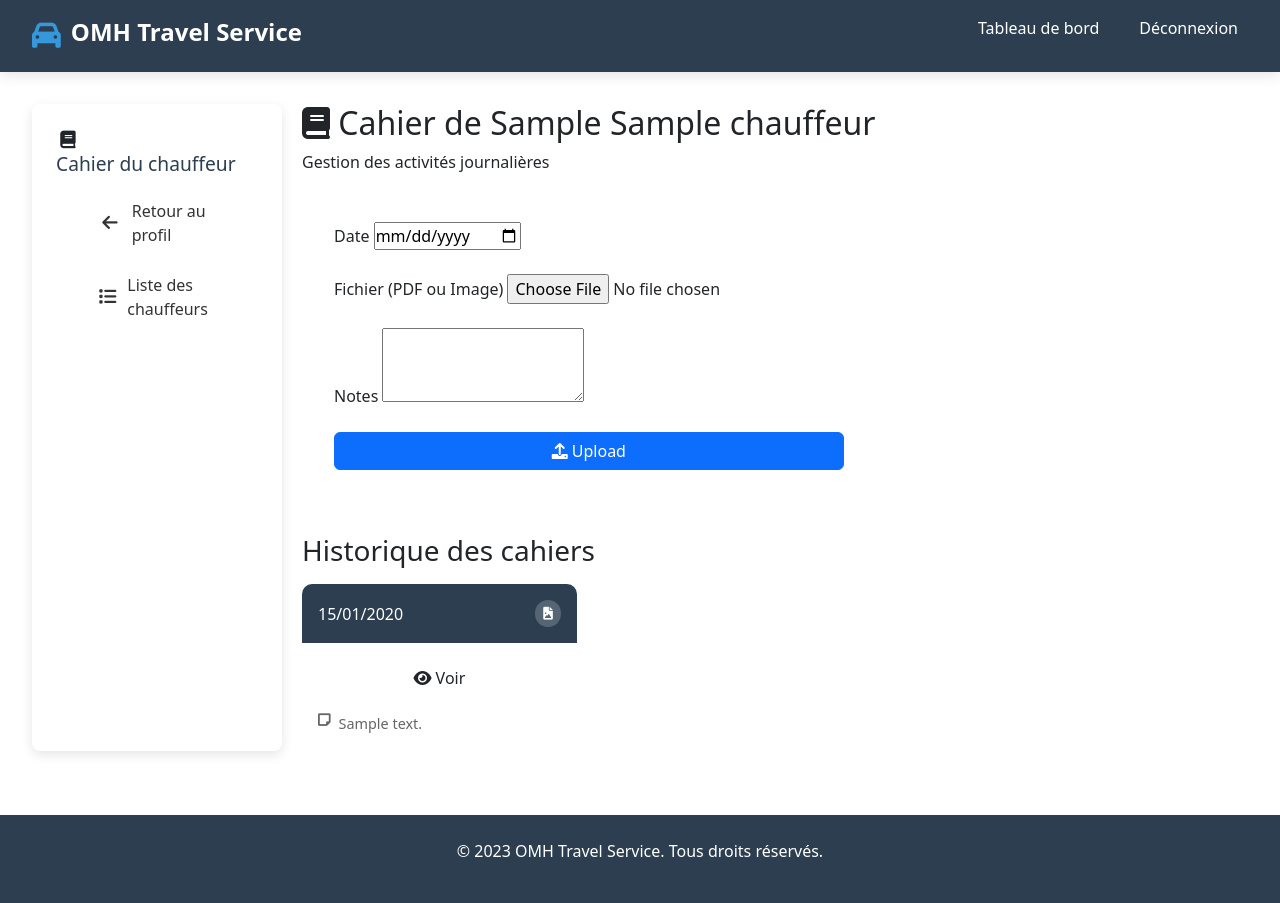
After one commit to HAMMOUDAmustaphaahmed/OMH, a Flask app: page /drivers/cahier/1 in a window 1280 px wide. The commit adds this page. Run offline with Flask 3, Linux system fonts and the light colour scheme; a user stored in the database is signed in; tables that the repository leaves empty hold one stand-in row (values such as "Sample post").

Commit message:
probleme chauffeur, modifier type financement , ajout cahier journalier, et le button exporter

```diff
--- a/routes/drivers.py
+++ b/routes/drivers.py
@@ -1,6 +1,6 @@
 from flask import Blueprint, render_template, redirect, url_for, flash, request
 from flask_login import login_required
-from models import Chauffeur, db, TripAffectation
+from models import Chauffeur,CahierJournalier, db, TripAffectation
 from werkzeug.utils import secure_filename
 import os
 from app import Config
@@ -152,6 +152,18 @@ def edit(driver_id):
         driver.statut = request.form.get('statut')
         driver.notes = request.form.get('notes')
 
+
+
+        driver.type_financement = request.form.get('type_financement')
+        if driver.type_financement == 'Salaire':
+            driver.montant_salaire = request.form.get('montant_salaire')
+            driver.taux_commission = None
+        elif driver.type_financement == 'Commission':
+            driver.taux_commission = request.form.get('taux_commission')
+            driver.montant_salaire = None
+        else :
+            driver.taux_commission = request.form.get('taux_commission')
+            driver.montant_salaire = request.form.get('montant_salaire')
         # Traitement de la photo
         if 'photo' in request.files:
             file = request.files['photo']
@@ -202,3 +214,72 @@ def delete(driver_id):
 def details(driver_id):
     driver = Chauffeur.query.get_or_404(driver_id)
     return render_template('drivers/details.html', driver=driver)
+
+
+@drivers_bp.route('/cahier/<int:driver_id>', methods=['GET'])
+@login_required
+def cahier(driver_id):
+    driver = Chauffeur.query.get_or_404(driver_id)
+    cahiers = CahierJournalier.query.filter_by(id_chauffeur=driver_id).order_by(CahierJournalier.date_cahier.desc()).all()
+    return render_template('drivers/cahier.html', driver=driver, cahiers=cahiers)
+
+@drivers_bp.route('/cahier/<int:driver_id>/upload', methods=['POST'])
+@login_required
+def upload_cahier(driver_id):
+    if 'fichier' not in request.files:
+        flash('Aucun fichier n\'a été envoyé.', 'danger')
+        return redirect(url_for('drivers.cahier', driver_id=driver_id))
+
+    file = request.files['fichier']
+    if file.filename == '':
+        flash('Aucun fichier sélectionné.', 'danger')
+        return redirect(url_for('drivers.cahier', driver_id=driver_id))
+
+    try:
+        date_cahier = datetime.strptime(request.form.get('date_cahier'), '%Y-%m-%d').date()
+
+        # Vérifier si un cahier existe déjà pour cette date
+        existing_cahier = CahierJournalier.query.filter_by(
+            id_chauffeur=driver_id,
+            date_cahier=date_cahier
+        ).first()
+
+        if existing_cahier:
+            flash('Un cahier existe déjà pour cette date.', 'danger')
+            return redirect(url_for('drivers.cahier', driver_id=driver_id))
+
+        if file and allowed_cahier_file(file.filename):
+            filename = secure_filename(file.filename)
+            unique_filename = f"{uuid.uuid4()}_{filename}"
+
+            # Créer le dossier pour ce chauffeur s'il n'existe pas
+            driver_folder = os.path.join(Config.UPLOAD_FOLDER, 'cahiers', f'chauffeur_{driver_id}')
+            date_folder = os.path.join(driver_folder, date_cahier.strftime('%Y-%m-%d'))
+            os.makedirs(date_folder, exist_ok=True)
+
+            file_path = os.path.join(date_folder, unique_filename)
+            file.save(file_path)
+
+            # Créer l'entrée dans la base de données
+            new_cahier = CahierJournalier(
+                id_chauffeur=driver_id,
+                date_cahier=date_cahier,
+                fichier_url=f'/static/uploads/cahiers/chauffeur_{driver_id}/{date_cahier.strftime("%Y-%m-%d")}/{unique_filename}',
+                type_fichier='pdf' if file.filename.endswith('.pdf') else 'image',
+                notes=request.form.get('notes')
+            )
+
+            db.session.add(new_cahier)
+            db.session.commit()
+
+            flash('Le cahier a été uploadé avec succès.', 'success')
+            return redirect(url_for('drivers.cahier', driver_id=driver_id))
+
+    except Exception as e:
+        flash(f'Une erreur est survenue : {str(e)}', 'danger')
+
+    return redirect(url_for('drivers.cahier', driver_id=driver_id))
+
+def allowed_cahier_file(filename):
+    ALLOWED_EXTENSIONS = {'pdf', 'png', 'jpg', 'jpeg'}
+    return '.' in filename and filename.rsplit('.', 1)[1].lower() in ALLOWED_EXTENSIONS
--- /dev/null
+++ b/templates/drivers/cahier.html
@@ -0,0 +1,162 @@
+{% extends "base.html" %}
+
+{% block content %}
+<div class="dashboard-container">
+    <!-- Sidebar -->
+    <div class="sidebar">
+        <div class="sidebar-header">
+            <i class="fas fa-book"></i>
+            <h3>Cahier du chauffeur</h3>
+        </div>
+        <ul class="sidebar-menu">
+            <li>
+                <a href="{{ url_for('drivers.details', driver_id=driver.id_chauffeur) }}">
+                    <i class="fas fa-arrow-left"></i>
+                    <span>Retour au profil</span>
+                </a>
+            </li>
+            <li>
+                <a href="{{ url_for('drivers.index') }}">
+                    <i class="fas fa-list"></i>
+                    <span>Liste des chauffeurs</span>
+                </a>
+            </li>
+        </ul>
+    </div>
+
+    <!-- Main Content -->
+    <div class="content">
+        <!-- Header -->
+        <div class="content-header">
+            <div class="header-title">
+                <h2>
+                    <i class="fas fa-book"></i>
+                    Cahier de {{ driver.prenom }} {{ driver.nom }}
+                </h2>
+                <p>Gestion des activités journalières</p>
+            </div>
+        </div>
+
+        <!-- Upload Form -->
+        <div class="upload-section">
+            <form method="POST" action="{{ url_for('drivers.upload_cahier', driver_id=driver.id_chauffeur) }}"
+                  enctype="multipart/form-data" class="upload-form">
+                <div class="form-group">
+                    <label for="date_cahier">Date</label>
+                    <input type="date" id="date_cahier" name="date_cahier" required>
+                </div>
+                <div class="form-group">
+                    <label for="fichier">Fichier (PDF ou Image)</label>
+                    <input type="file" id="fichier" name="fichier" accept=".pdf,.png,.jpg,.jpeg" required>
+                </div>
+                <div class="form-group">
+                    <label for="notes">Notes</label>
+                    <textarea id="notes" name="notes" rows="3"></textarea>
+                </div>
+                <button type="submit" class="btn btn-primary">
+                    <i class="fas fa-upload"></i>
+                    Upload
+                </button>
+            </form>
+        </div>
+
+        <!-- Cahiers List -->
+        <div class="cahiers-list">
+            <h3>Historique des cahiers</h3>
+            <div class="cahiers-grid">
+                {% for cahier in cahiers %}
+                <div class="cahier-card">
+                    <div class="cahier-header">
+                        <span class="date">{{ cahier.date_cahier.strftime('%d/%m/%Y') }}</span>
+                        <span class="type-badge {{ cahier.type_fichier }}">
+                            {% if cahier.type_fichier == 'pdf' %}
+                                <i class="fas fa-file-pdf"></i>
+                            {% else %}
+                                <i class="fas fa-file-image"></i>
+                            {% endif %}
+                        </span>
+                    </div>
+                    <div class="cahier-content">
+                        <a href="{{ cahier.fichier_url }}" target="_blank" class="btn btn-view">
+                            <i class="fas fa-eye"></i>
+                            Voir
+                        </a>
+                        {% if cahier.notes %}
+                        <div class="notes">
+                            <i class="fas fa-sticky-note"></i>
+                            {{ cahier.notes }}
+                        </div>
+                        {% endif %}
+                    </div>
+                </div>
+                {% endfor %}
+            </div>
+        </div>
+    </div>
+</div>
+
+<style>
+/* Ajoutez ces styles à ceux existants */
+.upload-section {
+    background: white;
+    border-radius: 15px;
+    box-shadow: var(--shadow-md);
+    padding: 2rem;
+    margin-bottom: 2rem;
+}
+
+.upload-form {
+    display: grid;
+    gap: 1.5rem;
+    max-width: 600px;
+}
+
+.cahiers-grid {
+    display: grid;
+    grid-template-columns: repeat(auto-fill, minmax(250px, 1fr));
+    gap: 1.5rem;
+    margin-top: 1rem;
+}
+
+.cahier-card {
+    background: white;
+    border-radius: 10px;
+    box-shadow: var(--shadow-sm);
+    overflow: hidden;
+}
+
+.cahier-header {
+    padding: 1rem;
+    background: var(--primary-color);
+    color: white;
+    display: flex;
+    justify-content: space-between;
+    align-items: center;
+}
+
+.type-badge {
+    padding: 0.25rem 0.5rem;
+    border-radius: 15px;
+    font-size: 0.8rem;
+    background: rgba(255, 255, 255, 0.2);
+}
+
+.cahier-content {
+    padding: 1rem;
+}
+
+.btn-view {
+    width: 100%;
+    text-align: center;
+    margin-bottom: 1rem;
+}
+
+.notes {
+    font-size: 0.9rem;
+    color: #666;
+    display: flex;
+    gap: 0.5rem;
+    align-items: flex-start;
+}
+</style>
+{% endblock %}
--- a/templates/drivers/details.html
+++ b/templates/drivers/details.html
@@ -39,6 +39,12 @@
                 <a href="{{ url_for('drivers.edit', driver_id=driver.id_chauffeur) }}" class="btn btn-primary">
                     <i class="fas fa-edit"></i>
                     <span>Modifier</span>
+                </a>
+            </div>
+            <div class="profile-actions">
+                <a href="{{ url_for('drivers.cahier', driver_id=driver.id_chauffeur) }}" class="btn btn-primary">
+                    <i class="fas fa-book"></i>
+                    <span>Voir le cahier journalier</span>
                 </a>
             </div>
         </div>
```
Also changed, not shown: models.py (+25 -19 lines), templates/drivers/edit.html (+48 -10 lines).
